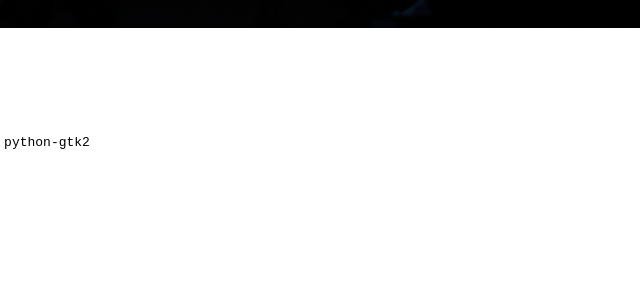
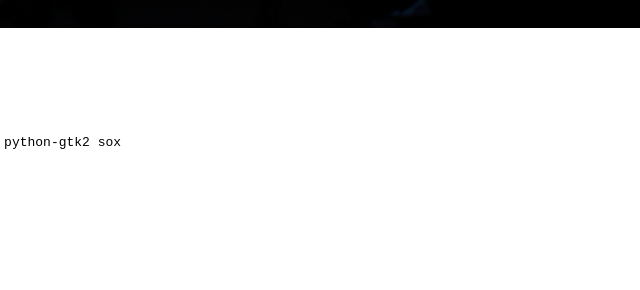
Before and after one commit to stretchyboy/plasma2040_light_painting, a plain HTML site: page index.html in a window 1280 px wide. Shown: the part 1860-2150 px from the top of the page, 550-1190 px from the left. Drawn offline with Linux system fonts and the light colour scheme.

Commit message:
Adds the beepy thing to the installer

```diff
--- a/index.html
+++ b/index.html
@@ -12,7 +12,7 @@
 <a id="user-content-requirements" class="anchor" href="#requirements" aria-hidden="true"><span aria-hidden="true" class="octicon octicon-link"></span></a>Requirements</h2>
 <h3>
 <a id="user-content-software" class="anchor" href="#software" aria-hidden="true"><span aria-hidden="true" class="octicon octicon-link"></span></a>Software</h3>
-<div class="highlight highlight-source-shell"><pre>sudo aptitude install gphoto2 libgphoto2-dev git python-pip python-tk python-gtk2
+<div class="highlight highlight-source-shell"><pre>sudo aptitude install gphoto2 libgphoto2-dev git python-pip python-tk python-gtk2 sox
 
 sudo pip install webcolors pillow pygubu mote gphoto2
 
```
Also changed, not shown: README.md.
